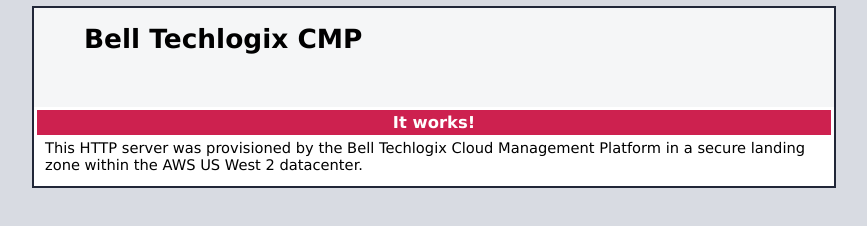
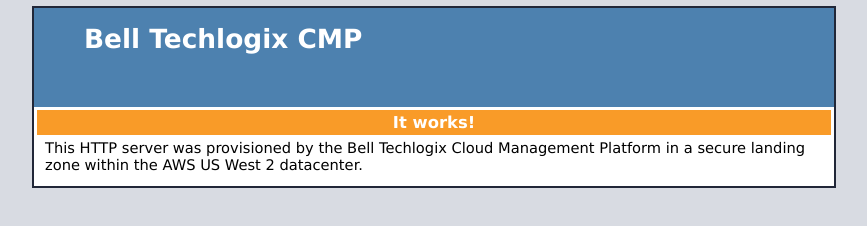
Before and after one commit to Mustavio/BellTechlogixCMP, a plain HTML site: page index.html in a window 1280 px wide. Shown: the whole page, without its empty margins (206-1073 px from the left). Drawn offline with Linux system fonts and the light colour scheme.

Commit message:
Update index.html

```diff
--- a/index.html
+++ b/index.html
@@ -36,7 +36,8 @@
   div.page_header {
     height: 99px;
     width: 100%;
-    background-color: #F5F6F7;
+    background-color: #4d81af;
+    color: white;
   }
   div.page_header span {
     margin: 15px 0px 0px 50px;
@@ -99,7 +100,7 @@
     text-align: center;
   }
   div.section_header_red {
-    background-color: #CD214F;
+    background-color: #f99b28;
   }
   div.section_header_grey {
     background-color: #9F9386;
```
